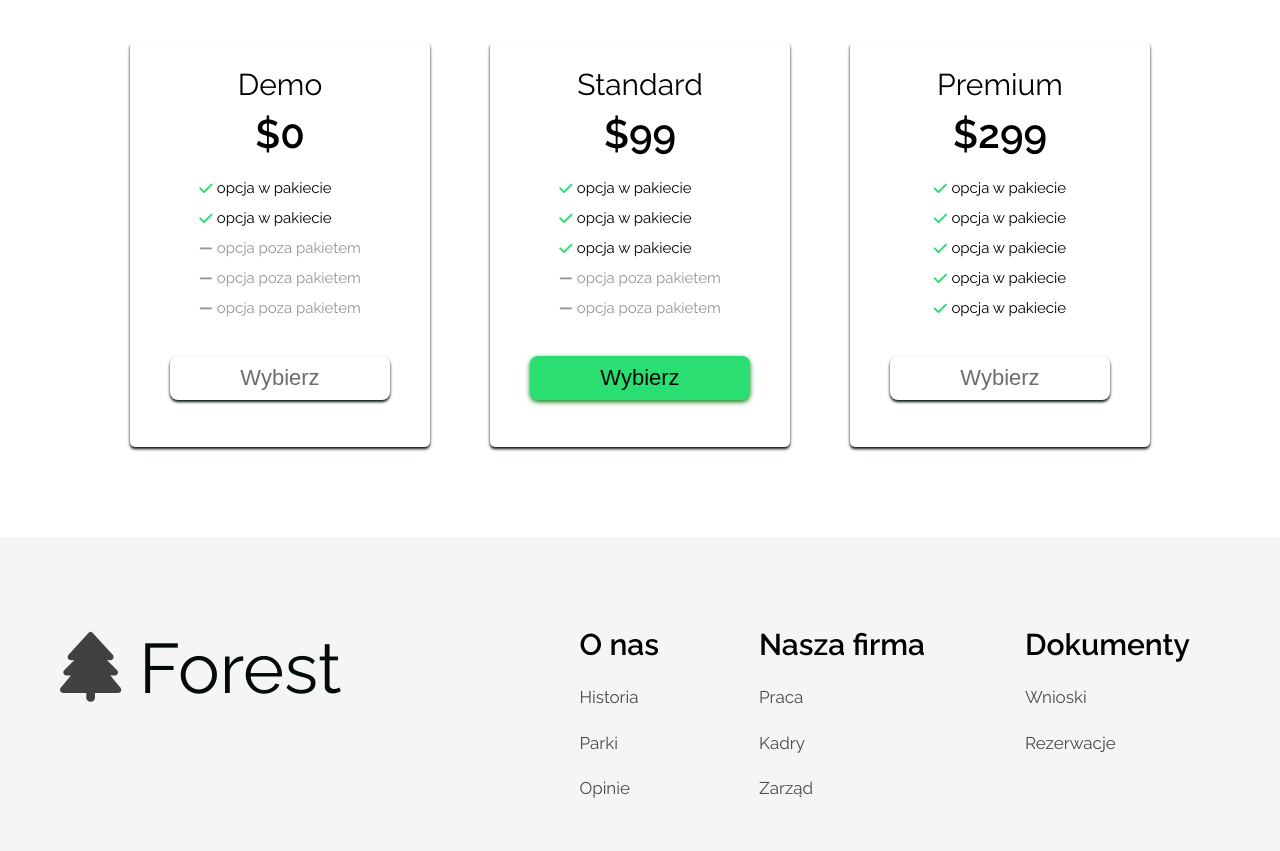
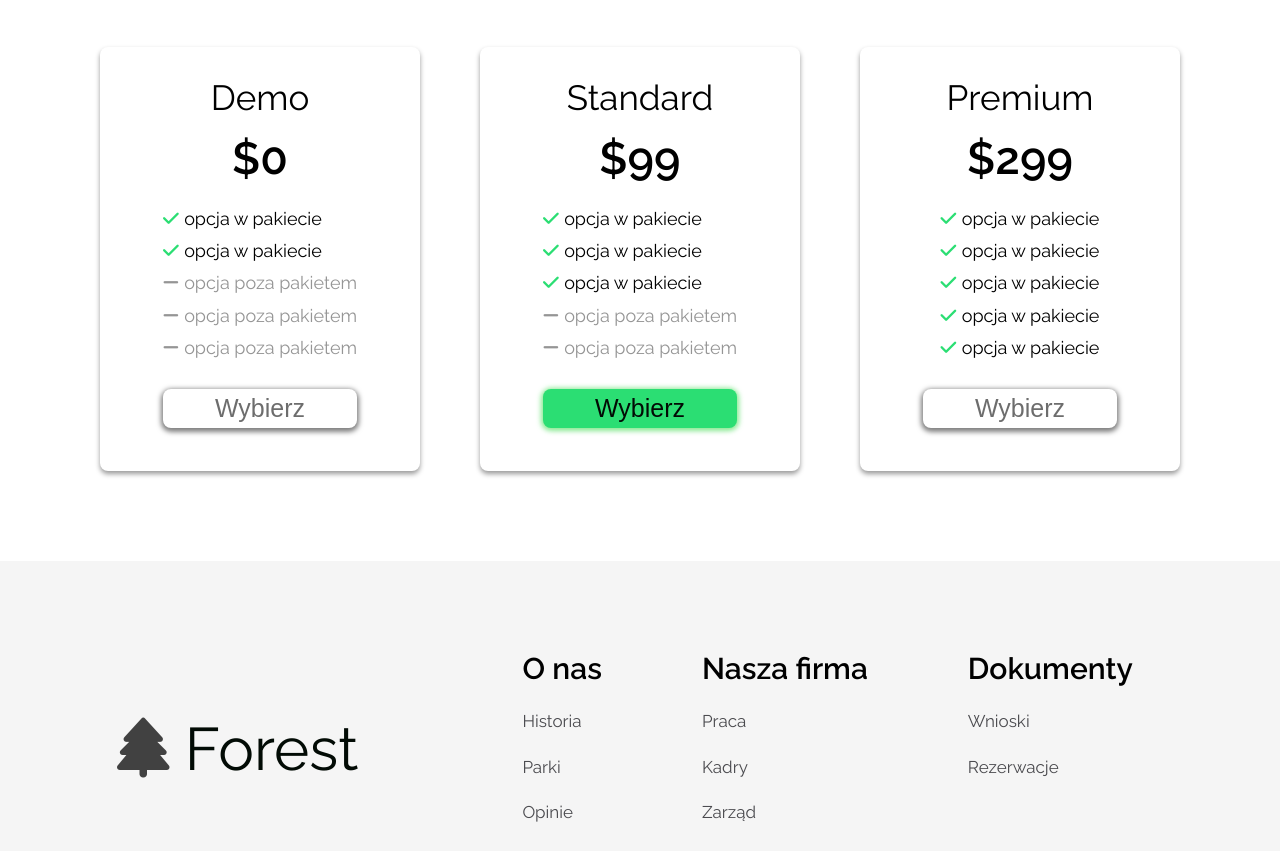
Before and after one commit to kimi1723/MMC-strony-z-kursu, a website: page zlecenie od klienta/index.html in a window 1280 px wide. Shown: the part 1759-2610 px from the top of the page. Drawn offline with nearby package versions, Linux system fonts and the light colour scheme.

Commit message:
fixing some sizing at media queries and offer section

```diff
--- a/zlecenie od klienta/index.html
+++ b/zlecenie od klienta/index.html
@@ -106,7 +106,7 @@
 
                 <div class="cards-box__item">
                     <h3 class="cards-box__item-title">Demo</h3>
-                    <p class="cards-box__price">$0</p>
+                    <p class="cards-box__item-price">$0</p>
 
                     <ul class="cards-box__list">
                         <li class="cards-box__list-item "><i class="fa-solid fa-check"></i>opcja w pakiecie</li>
@@ -125,7 +125,7 @@
 
                 <div class="cards-box__item">
                     <h3 class="cards-box__item-title">Standard</h3>
-                    <p class="cards-box__price">$99</p>
+                    <p class="cards-box__item-price">$99</p>
                     <ul class="cards-box__list">
                         <li class="cards-box__list-item "><i class="fa-solid fa-check"></i>opcja w pakiecie</li>
                         <li class="cards-box__list-item  "><i class="fa-solid fa-check"></i>opcja w pakiecie</li>
@@ -142,7 +142,7 @@
 
                 <div class="cards-box__item">
                     <h3 class="cards-box__item-title">Premium</h3>
-                    <p class="cards-box__price">$299</p>
+                    <p class="cards-box__item-price">$299</p>
                     <ul class="cards-box__list">
                         <li class="cards-box__list-item "><i class="fa-solid fa-check"></i>opcja w pakiecie</li>
                         <li class="cards-box__list-item "><i class="fa-solid fa-check"></i>opcja w pakiecie</li>
--- a/zlecenie od klienta/src/sass/_colors.scss
+++ b/zlecenie od klienta/src/sass/_colors.scss
@@ -7,6 +7,8 @@ $dark: rgb(2, 11, 5);
 
 // OTHER
 $greyed-out: rgb(149, 149, 149);
-$light-green: rgb(42, 222, 114);
-$disabled-button: rgb(109, 109, 109);
+$light-green: hsl(144, 73%, 52%);
+$light-green-box-shadow: rgba(57, 219, 71, 0.6);
+$desaturated-light-green: hsl(144, 55%, 52%);
+$disabled: rgb(109, 109, 109);
 $dark-grey: rgb(74, 74, 78);
--- a/zlecenie od klienta/src/sass/_large.scss
+++ b/zlecenie od klienta/src/sass/_large.scss
@@ -1,6 +1,11 @@
 @use 'colors' as c;
 
 @media (min-width: 992px) {
+	// ADJUSTING NAV HEIGHT
+	html {
+		scroll-padding-top: 110px;
+	}
+
 	// NAVIGATION
 	.nav {
 		&__navbar {
@@ -133,8 +138,8 @@
 	// FOOTER
 	.footer {
 		&-box {
-			justify-content: space-between;
-			align-items: flex-start;
+			justify-content: space-around;
+			// align-items: flex-start;
 		}
 
 		&-logo {
@@ -142,7 +147,7 @@
 			width: auto;
 
 			&__link {
-				font-size: 7rem;
+				font-size: 6rem;
 			}
 		}
 
--- a/zlecenie od klienta/src/sass/_medium.scss
+++ b/zlecenie od klienta/src/sass/_medium.scss
@@ -49,6 +49,37 @@
 		&-title {
 			padding: 1em 3em;
 			text-shadow: 1px 1px #000;
+		}
+	}
+
+	// OFFER
+	.offer {
+		&-title {
+			font-size: 2rem;
+		}
+
+		.cards-box {
+			&__item {
+				max-width: 320px;
+
+				&-title {
+					font-size: 3.5rem;
+				}
+
+				&-price {
+					font-size: 4.5rem;
+				}
+			}
+
+			&__list {
+				&-item {
+					font-size: 1.8rem;
+				}
+			}
+
+			&__button {
+				font-size: 2.5rem;
+			}
 		}
 	}
 
--- a/zlecenie od klienta/src/sass/_style.scss
+++ b/zlecenie od klienta/src/sass/_style.scss
@@ -3,7 +3,7 @@
 html {
 	font-size: 62.5%;
 	scroll-behavior: smooth;
-	scroll-padding-top: 7em;
+	scroll-padding-top: 86px;
 }
 
 body {
@@ -184,9 +184,10 @@ body {
 	align-items: center;
 
 	&-title {
+		margin-bottom: 1em;
 		text-align: center;
 		font-size: 1.8rem;
-		margin-bottom: 1em;
+		color: c.$dark-grey;
 	}
 
 	.cards-box {
@@ -200,29 +201,28 @@ body {
 			flex-direction: column;
 			align-items: center;
 			margin: 2em 0;
-			padding: 2.5em 4em;
+			padding: 3em 4em;
 			width: 90%;
 			max-width: 300px;
-			border-radius: 5px;
-			box-shadow: 0 2px 3px c.$dark;
+			border-radius: 8px;
+			box-shadow: 0 3px 5px 0 rgba(0, 0, 0, 0.4);
 
 			&-title {
 				font-weight: 400;
 				font-size: 3rem;
 			}
+
+			&-price {
+				margin: 0.3em 0 0.4em;
+				font-size: 4rem;
+				font-weight: bold;
+			}
 		}
 
-		&__price {
-			margin: 0.2em 0 0.4em;
-			font-size: 4rem;
-			font-weight: bold;
-		}
 		&__list {
-			line-height: 2;
+			line-height: 1.8;
 
 			&-item {
-				display: flex;
-				align-items: center;
 				font-size: 1.5rem;
 
 				&--disabled {
@@ -240,17 +240,18 @@ body {
 		}
 
 		&__button {
-			padding: 0.4em 0;
-			margin: 1.5em 0 1em;
+			padding: 0.2em 0;
+			margin: 1em 0 0.5em;
 			width: 100%;
+			max-width: 194px;
 			font-size: 2.2rem;
 			font-weight: 200;
-			color: c.$disabled-button;
+			color: c.$disabled;
 			outline: none;
 			border: none;
 			border-radius: 8px;
 			background-color: transparent;
-			box-shadow: 0 2px 3px c.$dark;
+			box-shadow: 0 2px 5px 2px rgba(0, 0, 0, 0.5);
 			transition: 0.4s;
 			transition-property: color, background-color, box-shadow;
 			cursor: pointer;
@@ -259,7 +260,7 @@ body {
 				font-weight: 400;
 				color: c.$dark;
 				background-color: c.$light-green;
-				box-shadow: 0px 2px 5px hsl(125, 89%, 26%);
+				box-shadow: 0 1px 5px 2px c.$light-green-box-shadow;
 			}
 
 			&:hover,
@@ -267,16 +268,22 @@ body {
 			&:active {
 				font-weight: 400;
 				color: c.$dark;
+				box-shadow: 0 1px 5px 2px c.$light-green-box-shadow;
+			}
+
+			&:hover {
 				background-color: c.$light-green;
-				box-shadow: 0px 2px 5px hsl(125, 89%, 26%);
+			}
+
+			&:focus,
+			&:active {
+				background-color: c.$desaturated-light-green;
 			}
 
 			&.cards-box__button--active {
 				&:hover,
 				&:focus {
-					font-weight: 400;
-					background-color: hsl(125, 89%, 56%);
-					box-shadow: 0px 2px 5px hsl(125, 89%, 36%);
+					background-color: c.$desaturated-light-green;
 				}
 			}
 		}
```
Also changed, not shown: zlecenie od klienta/dist/css/main.min.css, 1 other file.
